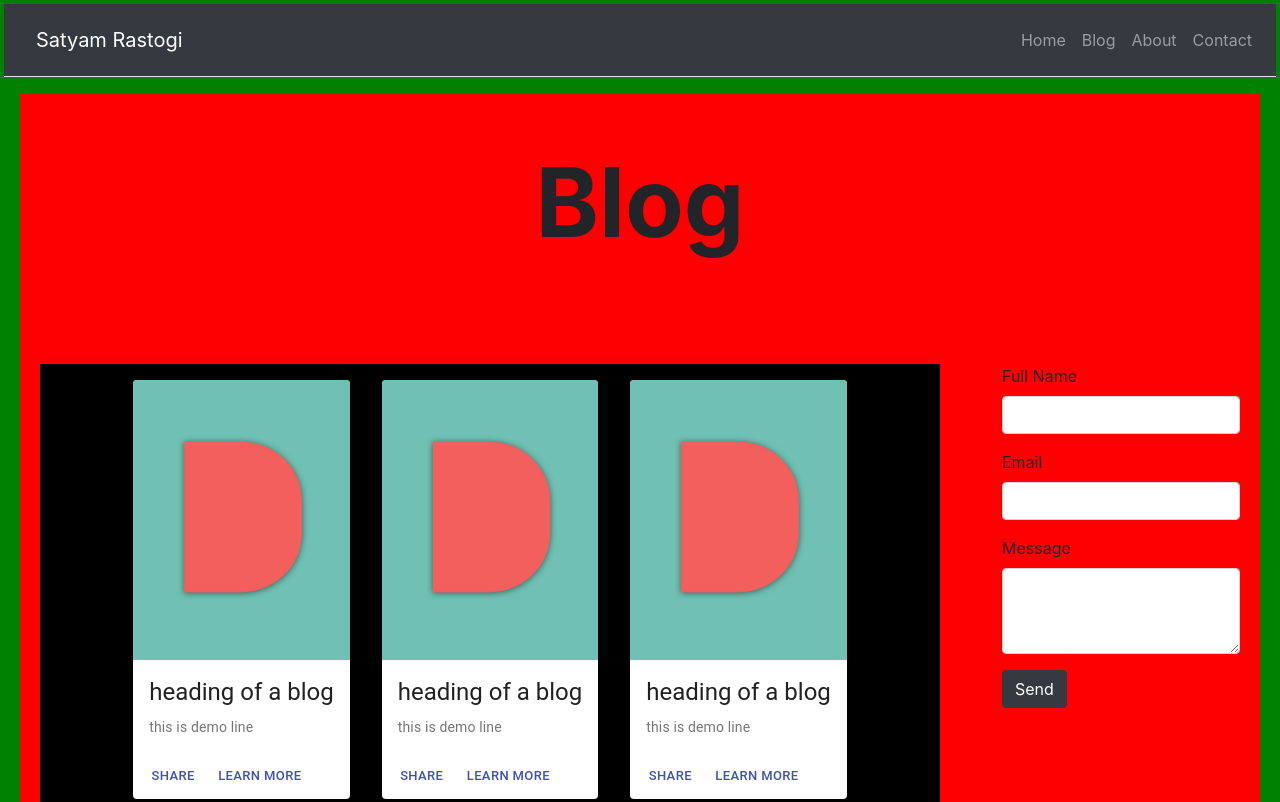
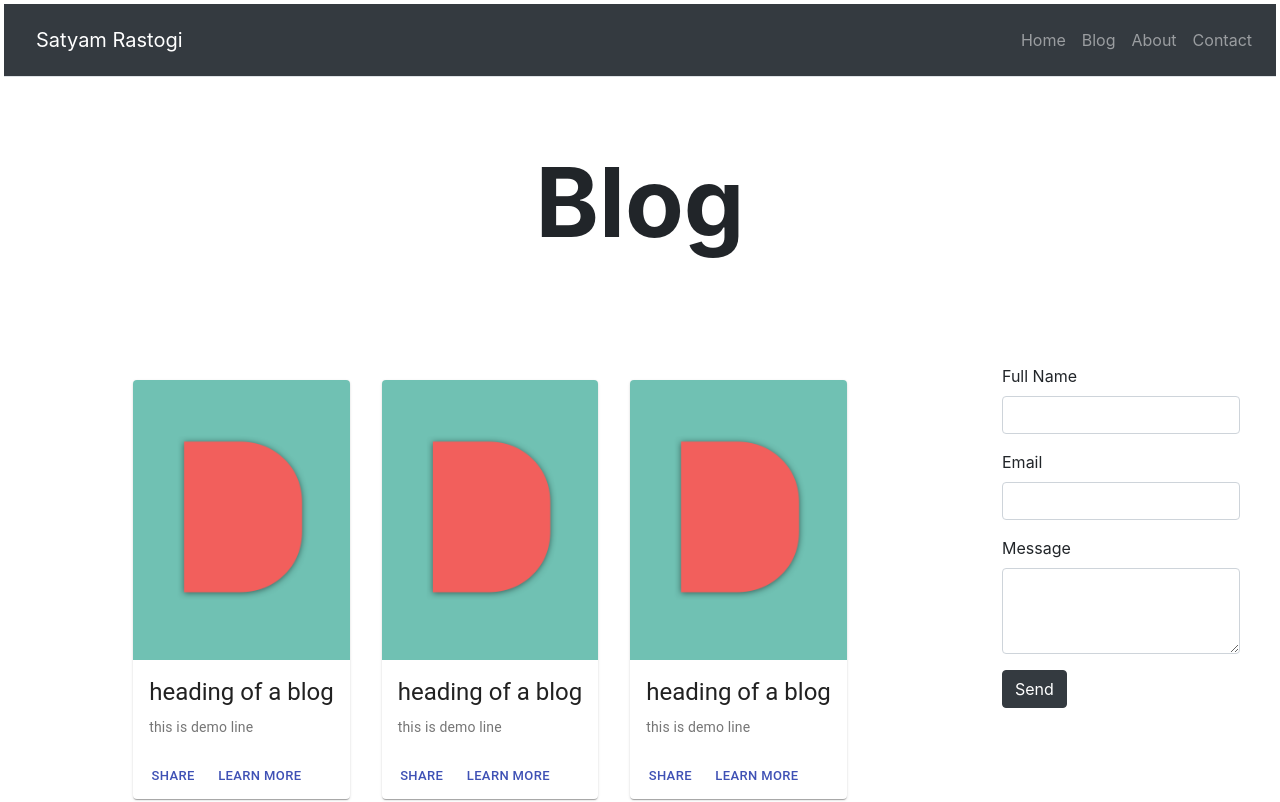
Before and after one commit to satyamrastogi/BUILDING-REACT-PORTFOLIO, a React (Create React App) app: page /blog in a window 1280 px wide. Shown: the top 802 px of the page. Built offline with nearby package versions, Linux system fonts and the light colour scheme.

Commit message:
remove color backgound

```diff
--- a/src/App.js
+++ b/src/App.js
@@ -46,7 +46,7 @@ class App extends React.Component {
     const userDetails = read_details();
     return (
       <Router>
-        <Container className="p-1" fluid={true} style={{backgroundColor:"green"}}>
+        <Container className="p-1" fluid={true}>
           <Navbar sticky="top" className="border-bottom" bg="dark" variant="dark" expand="lg">
           <Navbar.Brand><Link style={{color:"#FFFFFF"}}className="nav-link" to="/">{this.state.title}</Link></Navbar.Brand>
             <Navbar.Toggle className="border-0" aria-controls="navbar-toggle" />
--- a/src/components/blog/CardList.js
+++ b/src/components/blog/CardList.js
@@ -11,7 +11,7 @@ class CardList extends React.Component {
         })
     }
    render(){
-       return <div className="card-deck justify-content-md-center" style={{backgroundColor:"black",marginTop:"1rem",marginBottom:"1rem",marginLeft:"1rem",marginRight:"1rem",maxWidth:900}}>
+       return <div className="card-deck justify-content-md-center" style={{marginTop:"1rem",marginBottom:"1rem",marginLeft:"1rem",marginRight:"1rem",maxWidth:900}}>
        {this.makeCardList(this.props.data)}
        </div>;
    }
--- a/src/pages/BlogPage.js
+++ b/src/pages/BlogPage.js
@@ -15,7 +15,7 @@ class BlogPage extends React.Component {
       }
     render(){
         return(
-            <div className="p-1" style={{backgroundColor:"red",marginTop:"1rem",marginBottom:"1rem",marginLeft:"1rem",marginRight:"1rem"}}>
+            <div className="p-1" style={{marginTop:"1rem",marginBottom:"1rem",marginLeft:"1rem",marginRight:"1rem"}}>
                 <Hero title={this.props.title} />
                 <div className="row ">
                     <div className="col-md-auto">
--- a/src/pages/HomePage.js
+++ b/src/pages/HomePage.js
@@ -14,7 +14,7 @@ class HomePage extends React.Component {
 
     render(){
         return(
-            <div className="p-1" style={{backgroundColor:"pink",marginTop:"1rem",marginBottom:"1rem",marginLeft:"1rem",marginRight:"1rem"}}>
+            <div className="p-1" style={{marginTop:"1rem",marginBottom:"1rem",marginLeft:"1rem",marginRight:"1rem"}}>
                 <Hero title={this.props.title} subTitle={this.props.subTitle} text={this.props.text} />
                 <Carousel />
             </div>
```
